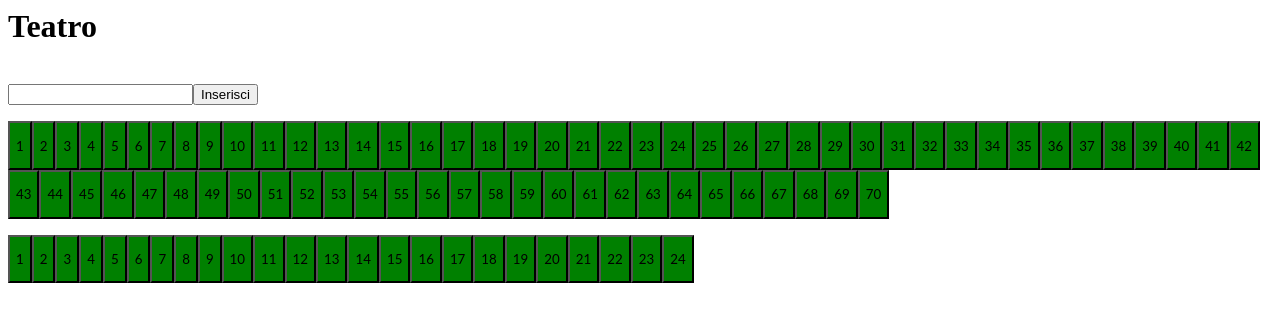
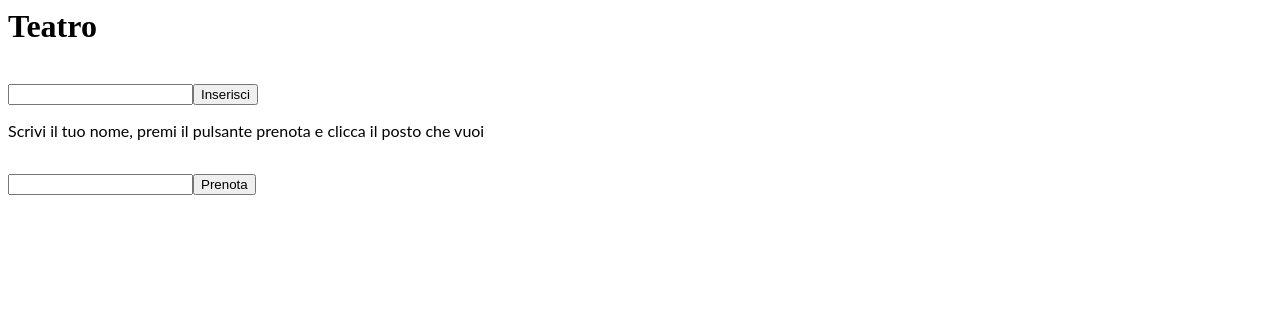
Before and after one commit to EliaP2000/Teatro, an Angular app: page / in a window 1280 px wide. Shown: the top 322 px of the page. Built offline with nearby package versions, Linux system fonts and the light colour scheme.

Commit message:
2 files modified

```diff
--- a/src/app/app.component.html
+++ b/src/app/app.component.html
@@ -6,13 +6,13 @@
   <p id="output"></p>
 </div>
 
-<div *ngIf="div !== undefined">
+<div *ngIf="div === info">
   <p>Scrivi il tuo nome, premi il pulsante prenota e clicca il posto che vuoi</p>
   <br />
   <input id="info" #info type="text" />
-  <button id="bottonePrenota" (click)="clean()">Prenota</button>
+  <button id="bottonePrenota" (click)="clean(info)">Prenota</button>
 </div>
-<div *ngIf="div === info">
+<div *ngIf="div !== undefine">
 <p>
   <button *ngFor="let platea of bottoni; let counter = index" style="background-color:green">
     <p (click)="selezionaPostoPlatea(info.value, counter)"
--- a/src/app/app.component.ts
+++ b/src/app/app.component.ts
@@ -70,7 +70,7 @@ export class AppComponent {
     }
     console.log(this.div);
   }
-  clean() {
-    this.div=undefined;
+  clean(info:string) {
+    this.div=info;
   }
 }
```
